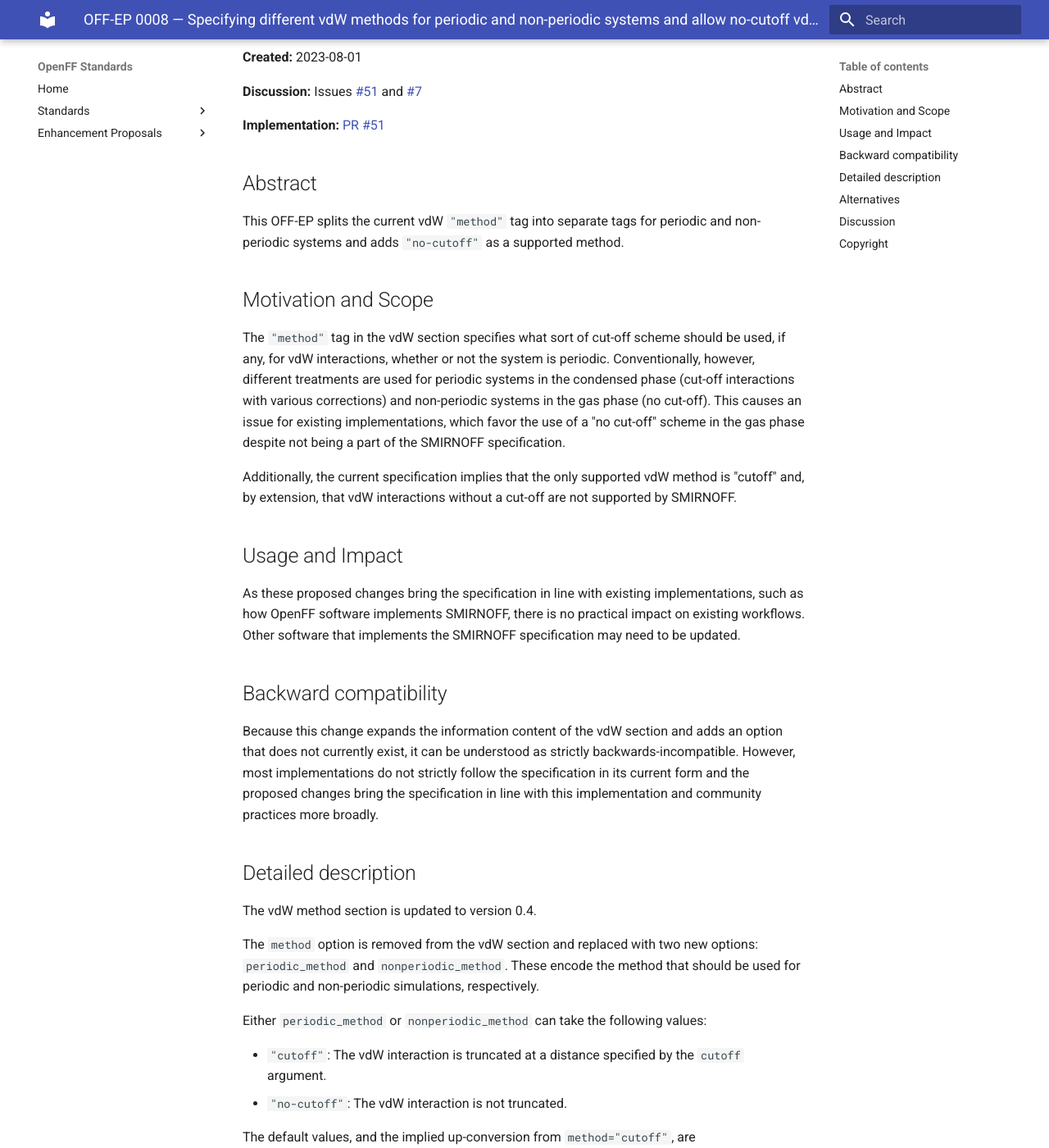
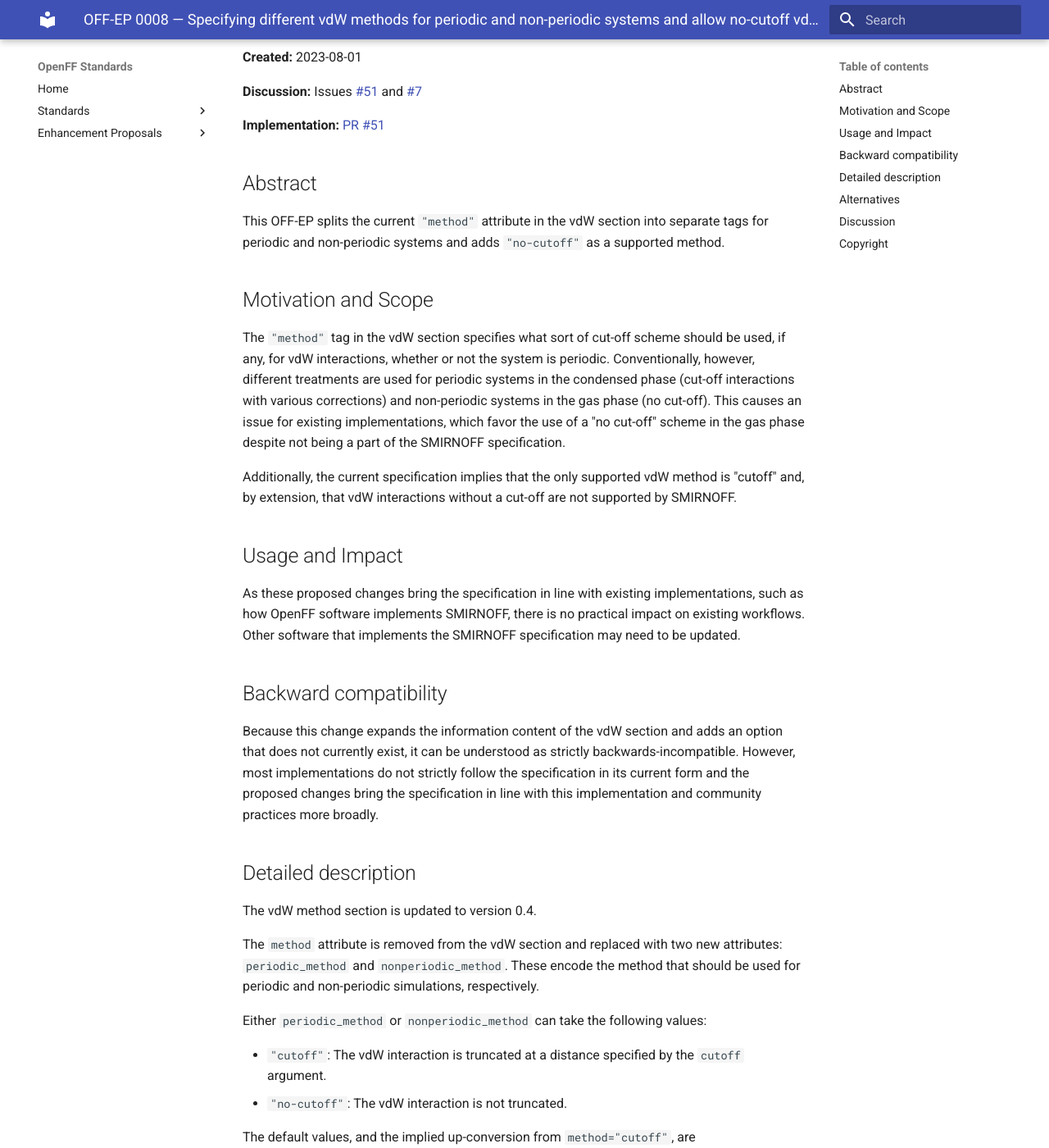
Before and after one commit to openforcefield/standards, an MkDocs documentation site: the page built from docs/enhancement-proposals/off-ep-0008.md, in a window 1280 px wide and 1400 px high, scrolled down 372 px. Shown: the whole window at 82% size. Built offline with MkDocs 1.6.1 and Material for MkDocs 9.7.7, drawn with Linux system fonts in a browser that asks for light colours; some of the changed text lies outside the part shown.

Commit message:
option -> attribute

```diff
--- a/docs/enhancement-proposals/off-ep-0008.md
+++ b/docs/enhancement-proposals/off-ep-0008.md
@@ -17,7 +17,7 @@
 
 ## Abstract
 
-This OFF-EP splits the current vdW `"method"` tag into separate tags for periodic and non-periodic systems and adds `"no-cutoff"` as a supported method.
+This OFF-EP splits the current `"method"` attribute in the vdW section into separate tags for periodic and non-periodic systems and adds `"no-cutoff"` as a supported method.
 
 ## Motivation and Scope
 
@@ -47,7 +47,7 @@ and community practices more broadly.
 
 The vdW method section is updated to version 0.4.
 
-The `method` option is removed from the vdW section and replaced with two new options: `periodic_method` and
+The `method` attribute is removed from the vdW section and replaced with two new attributes: `periodic_method` and
 `nonperiodic_method`. These encode the method that should be used for periodic and non-periodic simulations,
 respectively.
 
@@ -58,7 +58,7 @@ Either `periodic_method` or `nonperiodic_method` can take the following values:
 
 The default values, and the implied up-conversion from `method="cutoff"`, are `periodic_method="cutoff` and `nonperiodic_method="no-cutoff"`.
 
-Other options in the vdW section, such as `potential`, are not affected.
+Other attributes in the vdW section, such as `potential`, are not affected.
 
 ## Alternatives
 
```
